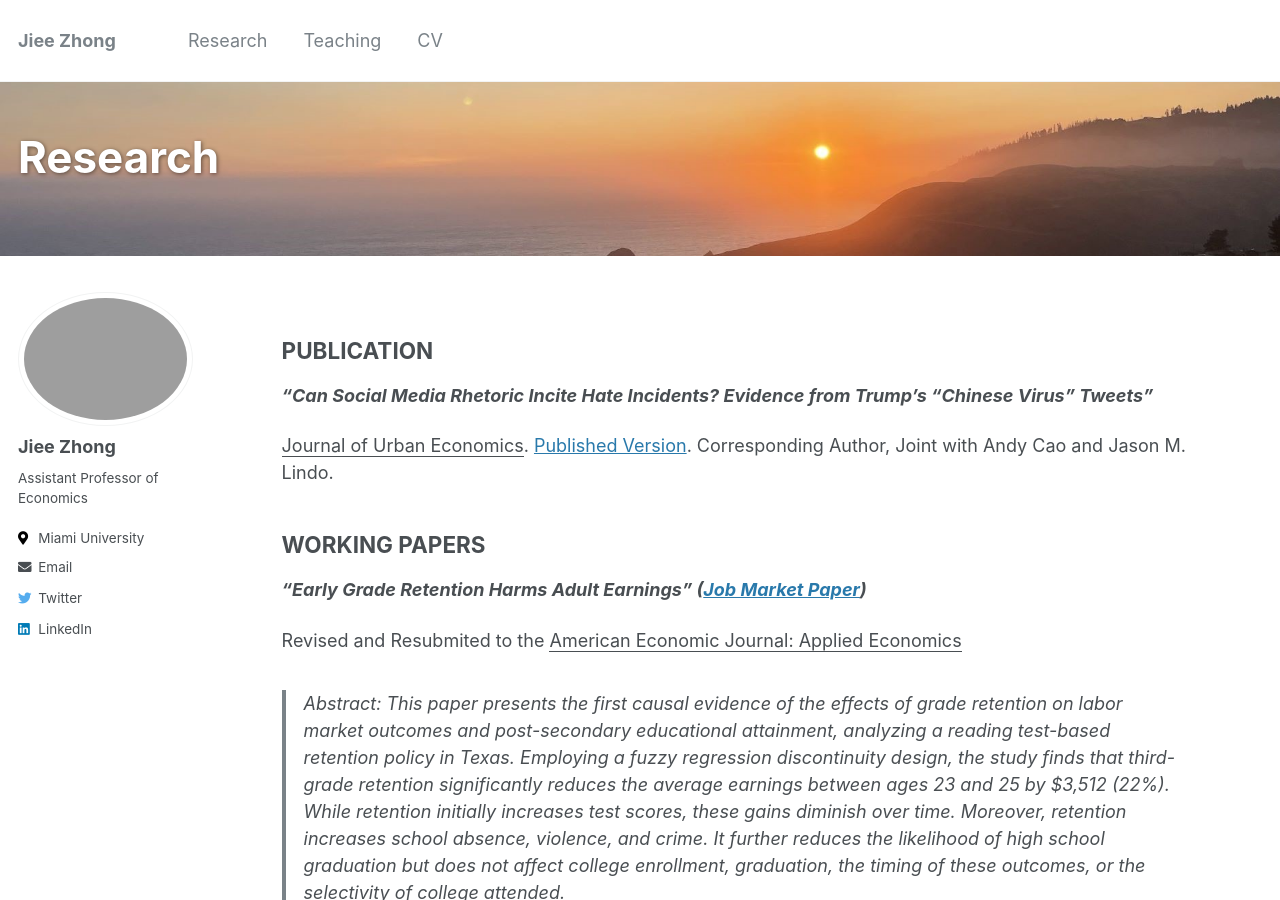
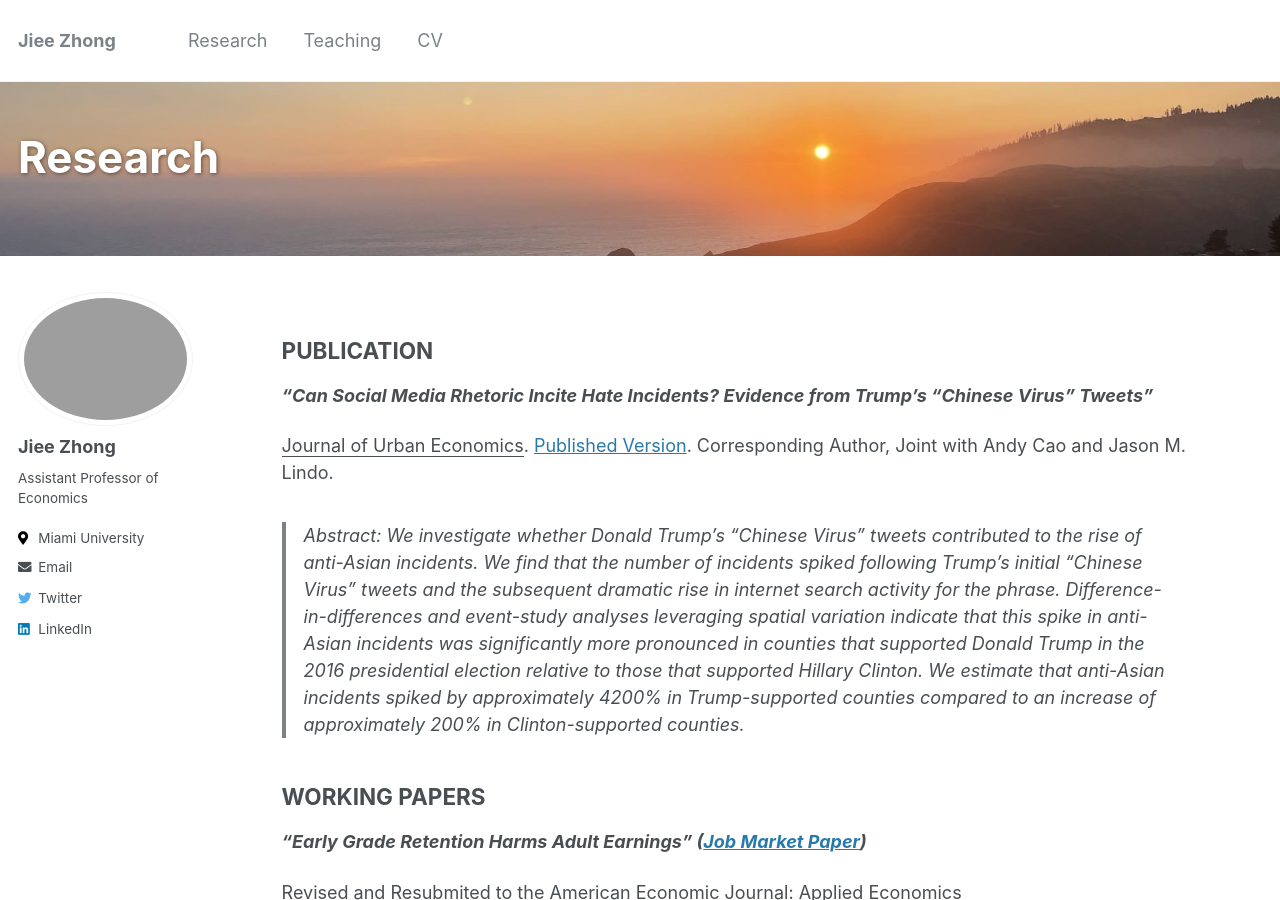
Before and after one commit to jieezhong/jieezhong.github.io, a Jekyll site: the page built from _pages/research.md, in a window 1280 px wide and 900 px high. Built offline with Jekyll 4.4.1, drawn with Linux system fonts in a browser that asks for light colours.

Commit message:
Update research.md

```diff
--- a/_pages/research.md
+++ b/_pages/research.md
@@ -12,6 +12,8 @@ header:
 ***"Can Social Media Rhetoric Incite Hate Incidents? Evidence from Trump's "Chinese Virus" Tweets"***
 
  <ins>Journal of Urban Economics</ins>. [Published Version](https://www.sciencedirect.com/science/article/pii/S0094119023000608). Corresponding Author, Joint with Andy Cao and Jason M. Lindo.
+
+> Abstract: We investigate whether Donald Trump's "Chinese Virus" tweets contributed to the rise of anti-Asian incidents. We find that the number of incidents spiked following Trump's initial “Chinese Virus” tweets and the subsequent dramatic rise in internet search activity for the phrase. Difference-in-differences and event-study analyses leveraging spatial variation indicate that this spike in anti-Asian incidents was significantly more pronounced in counties that supported Donald Trump in the 2016 presidential election relative to those that supported Hillary Clinton. We estimate that anti-Asian incidents spiked by approximately 4200% in Trump-supported counties compared to an increase of approximately 200% in Clinton-supported counties.
 
 ## WORKING PAPERS
 
```
